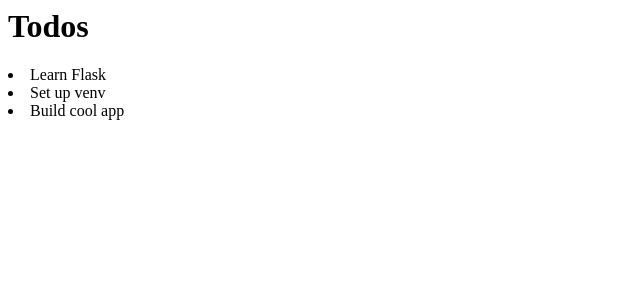
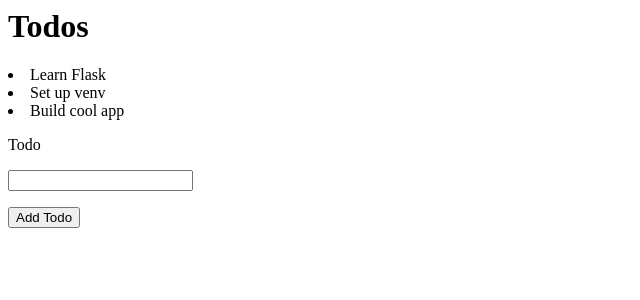
Before and after one commit to Harrytimbog/Flask-Todo-App, a Flask app: page / in a window 1280 px wide. Shown: the top 300 px of the page, without its empty margins (0-640 px from the left). Run offline with Flask 2, Linux system fonts and the light colour scheme.

Commit message:
Create Add Todo Form

```diff
--- a/app.py
+++ b/app.py
@@ -8,6 +8,10 @@ app.config['SECRET_KEY'] = 'mysecret'
 
 todos = ["Learn Flask", "Set up venv", "Build cool app"]
 
+class TodoForm(FlaskForm):
+  todo = StringField("Todo")
+  submit = SubmitField("Add Todo")
+
 @app.route('/', methods=["GET", "POST"])
 def index():
-  return render_template("index.html", todos=todos)
+  return render_template("index.html", todos=todos, template_form=TodoForm())
--- a/templates/index.html
+++ b/templates/index.html
@@ -10,5 +10,12 @@
   {% for todo in todos %}
     <li>{{ todo }}</li>
   {% endfor %}
+
+  <form method="POST">
+    {{ template_form.hidden_tag() }}
+    <p>{{ template_form.todo.label }}</p>
+    <p>{{ template_form.todo() }}</p>
+    <p>{{ template_form.submit() }}</p>
+  </form>
 </body>
 </html>
```
